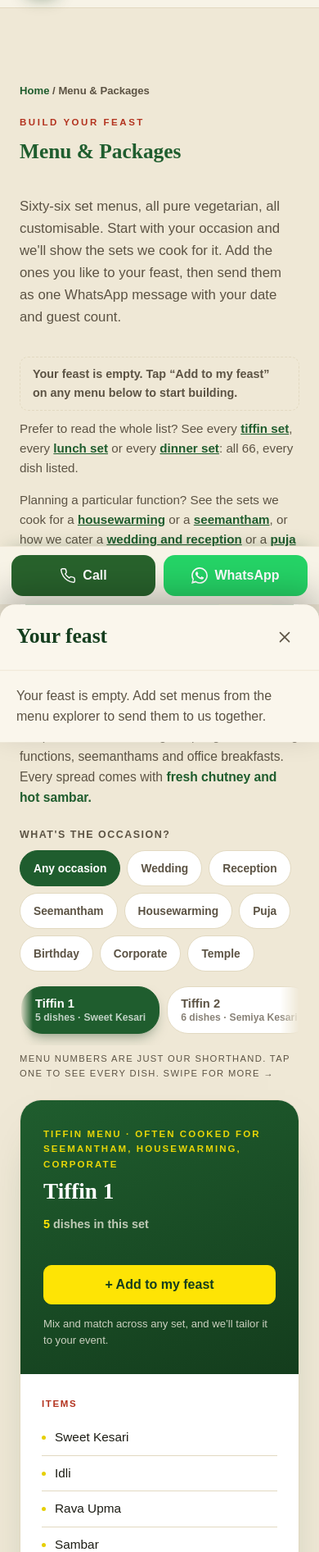
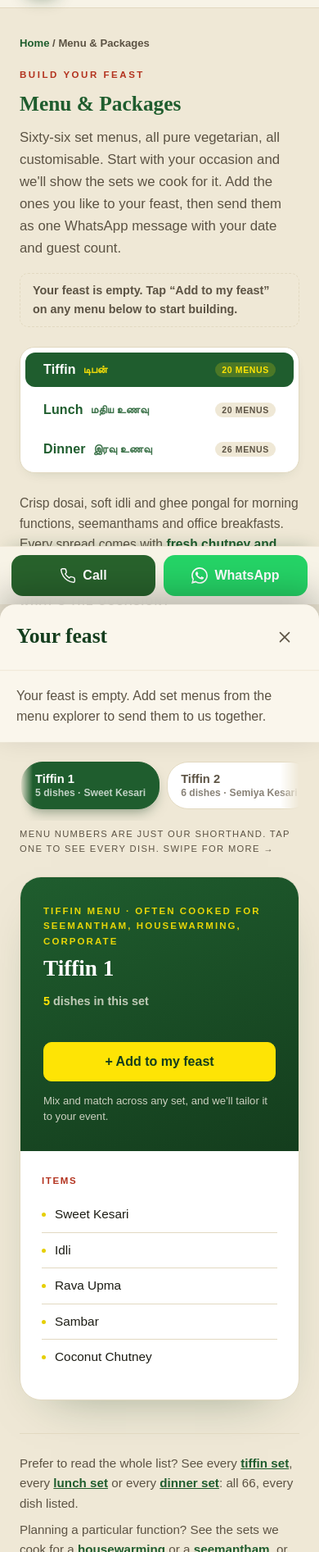
Before and after one commit to vaavkitchenandcaterers/console, a website built with Vite: page site/menu/index.html in a window 390 px wide. Shown: the part 107-2000 px from the top of the page at 82% size. Built offline with nearby package versions, Linux system fonts and the light colour scheme.

Commit message:
fix(menu): tighten the /menu/ top so the category tabs reach the first screen
The first section kept the site-wide 90px top padding, then stacked the intro,
the feast cue and two grey paragraphs of browse-by links above the tabs, with
spacing that ran 14/42/34/10/14/22 (two negative margins among them). The tabs
started at 643px on a 1280x590 laptop and 822px on a 375x812 phone, both
below the fold.

Now, scoped to #menu (only /menu/ has it): a 32px top (40px from 761px), and
16px after the heading and intro, 24px between the controls, 8px from a label
to what it labels. The two browse-by paragraphs move below the menu card into
.menu-browse, set off by a rule. Tabs now end at 540px on the laptop and 698px
on the phone.

```diff
--- a/site/menu/index.html
+++ b/site/menu/index.html
@@ -480,8 +480,6 @@
     </div>
     <p class="menu-intro">Sixty-six set menus, all pure vegetarian, all customisable. Start with your occasion and we'll show the sets we cook for it. Add the ones you like to your feast, then send them as one WhatsApp message with your date and guest count.</p>
     <p class="feast-progress" id="feastProgress" role="status" aria-live="polite"></p>
-    <p class="menu-flat-links">Prefer to read the whole list? See every <a href="/menu/tiffin/">tiffin set</a>, every <a href="/menu/lunch/">lunch set</a> or every <a href="/menu/dinner/">dinner set</a>: all 66, every dish listed.</p>
-    <p class="menu-flat-links">Planning a particular function? See the sets we cook for a <a href="/menu/housewarming/">housewarming</a> or a <a href="/menu/seemantham/">seemantham</a>, or how we cater a <a href="/services/wedding-reception-catering/">wedding and reception</a> or a <a href="/services/puja-homam-catering/">puja or homam</a>.</p>
     <div class="cat-tabs" id="catTabs" role="tablist" aria-label="Menu categories"></div>
     <div class="cat-panel" id="catPanel" role="tabpanel" tabindex="0">
       <p class="cat-note" id="catNote"></p>
@@ -490,6 +488,10 @@
       <div class="menu-picker" id="menuPicker" role="tablist" aria-label="Set menus"></div>
       <p class="picker-hint">Menu numbers are just our shorthand. Tap one to see every dish. Swipe for more →</p>
       <div class="menu-card" id="menuCard" role="tabpanel" aria-live="polite"></div>
+    </div>
+    <div class="menu-browse">
+      <p class="menu-flat-links">Prefer to read the whole list? See every <a href="/menu/tiffin/">tiffin set</a>, every <a href="/menu/lunch/">lunch set</a> or every <a href="/menu/dinner/">dinner set</a>: all 66, every dish listed.</p>
+      <p class="menu-flat-links">Planning a particular function? See the sets we cook for a <a href="/menu/housewarming/">housewarming</a> or a <a href="/menu/seemantham/">seemantham</a>, or how we cater a <a href="/services/wedding-reception-catering/">wedding and reception</a> or a <a href="/services/puja-homam-catering/">puja or homam</a>.</p>
     </div>
   </div>
 </section>
--- a/site/style.css
+++ b/site/style.css
@@ -641,8 +641,21 @@ body.vaav-sl-open .vaav-sl-pill,body.vaav-sl-open .wa-float,body.vaav-sl-open .m
 @media(min-width:760px){
   .set-section{font-size:2.1rem;margin-top:42px}
 }
-.menu-flat-links{font-size:.95rem;color:var(--muted);margin:-8px 0 22px;line-height:1.6}
+.menu-flat-links{font-size:.95rem;color:var(--muted);margin:0;line-height:1.6;max-width:62ch}
 .menu-flat-links a{color:var(--green-deep);font-weight:600}
+/* /menu/ first section: a hero-like top (as on the service pages) and one 8px-based
+   rhythm from breadcrumb to menu card, so the category tabs land on the first screen
+   of a 1280x590 laptop and a 375x812 phone. The browse-by links sit below the card,
+   set off by a rule, instead of between the intro and the tabs. */
+#menu{padding-top:32px}
+#menu .sec-head{margin-bottom:16px}
+#menu > .wrap > .menu-intro{margin:0 0 16px}
+#menu .feast-progress{margin:0 0 24px}
+#menu .cat-tabs{margin-bottom:24px}
+#menu .occ-filter{margin-bottom:24px}
+#menu .picker-hint{margin-bottom:24px}
+.menu-browse{display:grid;gap:8px;margin-top:40px;padding-top:24px;border-top:1px solid var(--border)}
+@media(min-width:761px){#menu{padding-top:40px}}
 
 /* ── Occasion service pages (/services/<occasion>/) and their quote form ─────
    Mobile-first, like the generated menu page block above. */
```
